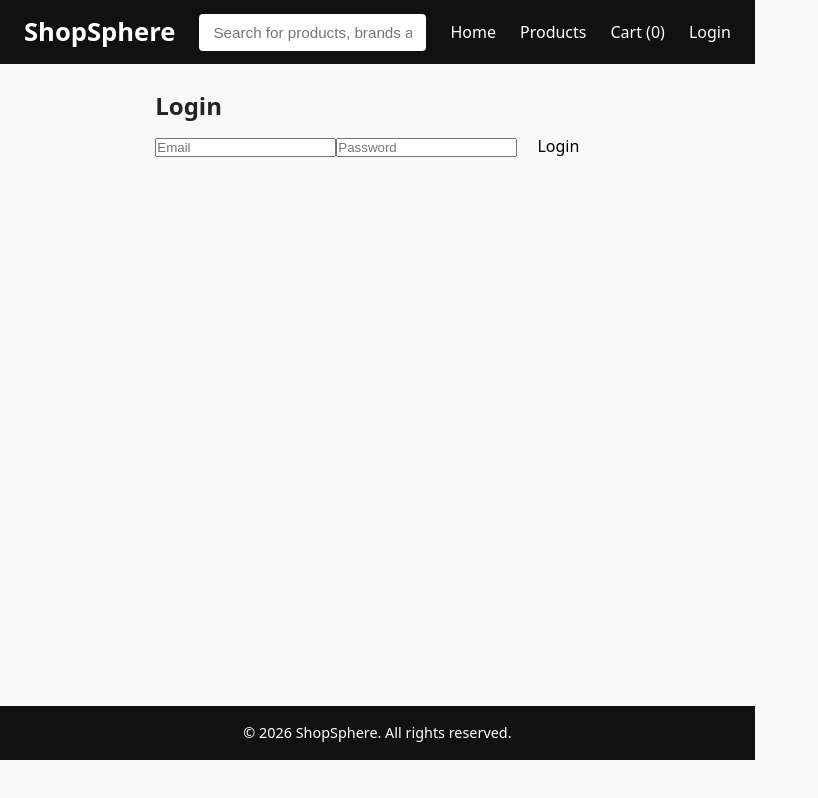
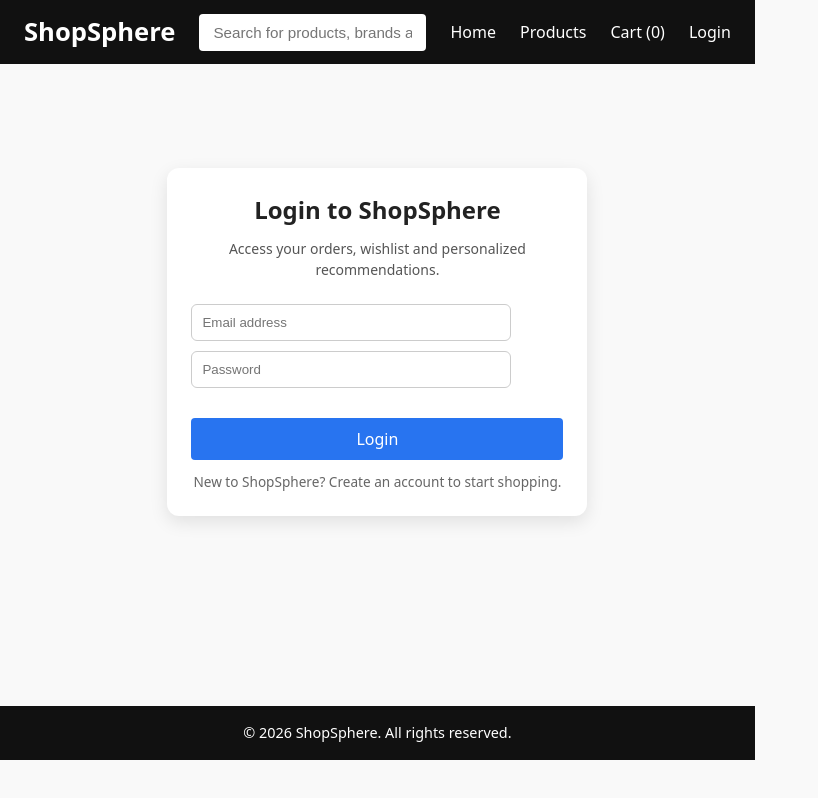
Before and after one commit to pranavkrishna05/frontend-n8n-, a React (Vite) app: page /login in a window 1280 px wide. Shown: the whole page, without its empty margins (0-818 px from the left). Built offline with nearby package versions, Linux system fonts and the light colour scheme; no server answers.

Commit message:
committed by pranav

```diff
--- a/src/pages/Login.jsx
+++ b/src/pages/Login.jsx
@@ -1,42 +1,22 @@
-import React, { useState } from "react";
-import { useNavigate } from "react-router-dom";
-import axios from "../api/axios";
-import "../styles/login.css"; // corrected path
+import "../styles/login.css";
 
 const Login = () => {
-  const [email, setEmail] = useState("");
-  const [password, setPassword] = useState("");
-  const navigate = useNavigate();
+  return (
+    <section className="page login-page">
+      <h2>Login to ShopSphere</h2>
+      <p className="subtitle">
+        Access your orders, wishlist and personalized recommendations.
+      </p>
 
-  const handleSubmit = async (e) => {
-    e.preventDefault();
-    try {
-      await axios.post("/login", { email, password });
-      navigate("/");
-    } catch (error) {
-      console.error("Login failed", error);
-    }
-  };
+      <input type="email" placeholder="Email address" />
+      <input type="password" placeholder="Password" />
 
-  return (
-    <div className="login-container">
-      <form onSubmit={handleSubmit} className="login-form">
-        <h2>Login</h2>
-        <input
-          type="email"
-          placeholder="Email"
-          value={email}
-          onChange={(e) => setEmail(e.target.value)}
-        />
-        <input
-          type="password"
-          placeholder="Password"
-          value={password}
-          onChange={(e) => setPassword(e.target.value)}
-        />
-        <button type="submit">Login</button>
-      </form>
-    </div>
+      <button className="primary-btn">Login</button>
+
+      <p className="small-text">
+        New to ShopSphere? Create an account to start shopping.
+      </p>
+    </section>
   );
 };
 
```
